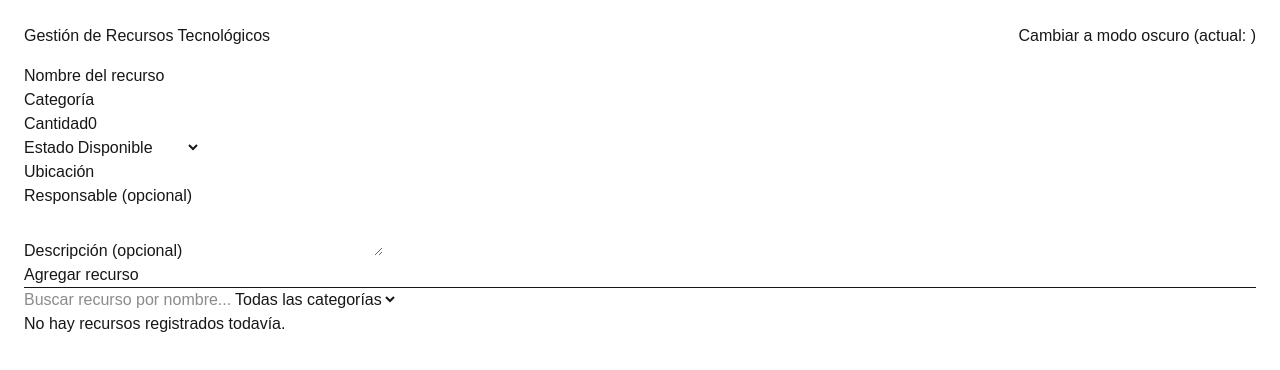
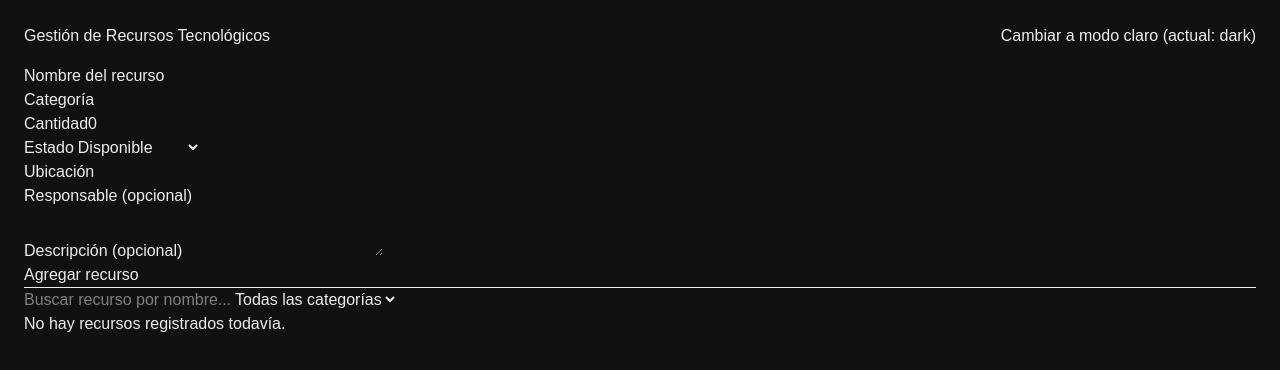
Before and after one commit to nanii06/ev4-front-end, a Next.js app: page / in a window 1280 px wide. Shown: the top 370 px of the page. Built offline with nearby package versions, Linux system fonts and the light colour scheme.

Commit message:
fix: aplicar estilos segun tema seleccionado en ThemeToggle

```diff
--- a/app/page.tsx
+++ b/app/page.tsx
@@ -10,11 +10,13 @@ import ResourceList from "@/components/ResourceList";
 import ConfirmDeleteModal from "@/components/ConfirmDeleteModal";
 import SearchBar from "@/components/SearchBar";
 import FilterCategory from "@/components/FilterCategory";
+import { useCookie } from "@/hooks/useCookie";
 
 export default function Home() {
   const [resources, setResources] = useLocalStorage<Resource[]>("lab_resources", []);
   const [editingResource, setEditingResource] = useState<Resource | undefined>(undefined);
   const [deleteTargetId, setDeleteTargetId] = useState<string | null>(null);
+  const [theme, setTheme] = useCookie("lab_theme", "dark");
 
   // Filtros temporales -> Session Storage
   const [searchTerm, setSearchTerm] = useSessionStorage<string>("lab_resource_filter_search", "");
@@ -50,8 +52,15 @@ export default function Home() {
   }, [resources, searchTerm, selectedCategory]);
 
   return (
-    <main style={{ padding: 24 }}>
-      <Header />
+    <main
+  style={{
+    padding: 24,
+    backgroundColor: theme === "dark" ? "#111" : "#fafafa",
+    color: theme === "dark" ? "#eee" : "#111",
+    minHeight: "100vh",
+  }}
+>
+      <Header theme={theme} onToggleTheme={() => setTheme(theme === "dark" ? "light" : "dark")} />
 
       <ResourceForm onSubmit={handleSaveResource} initialData={editingResource} />
 
```
